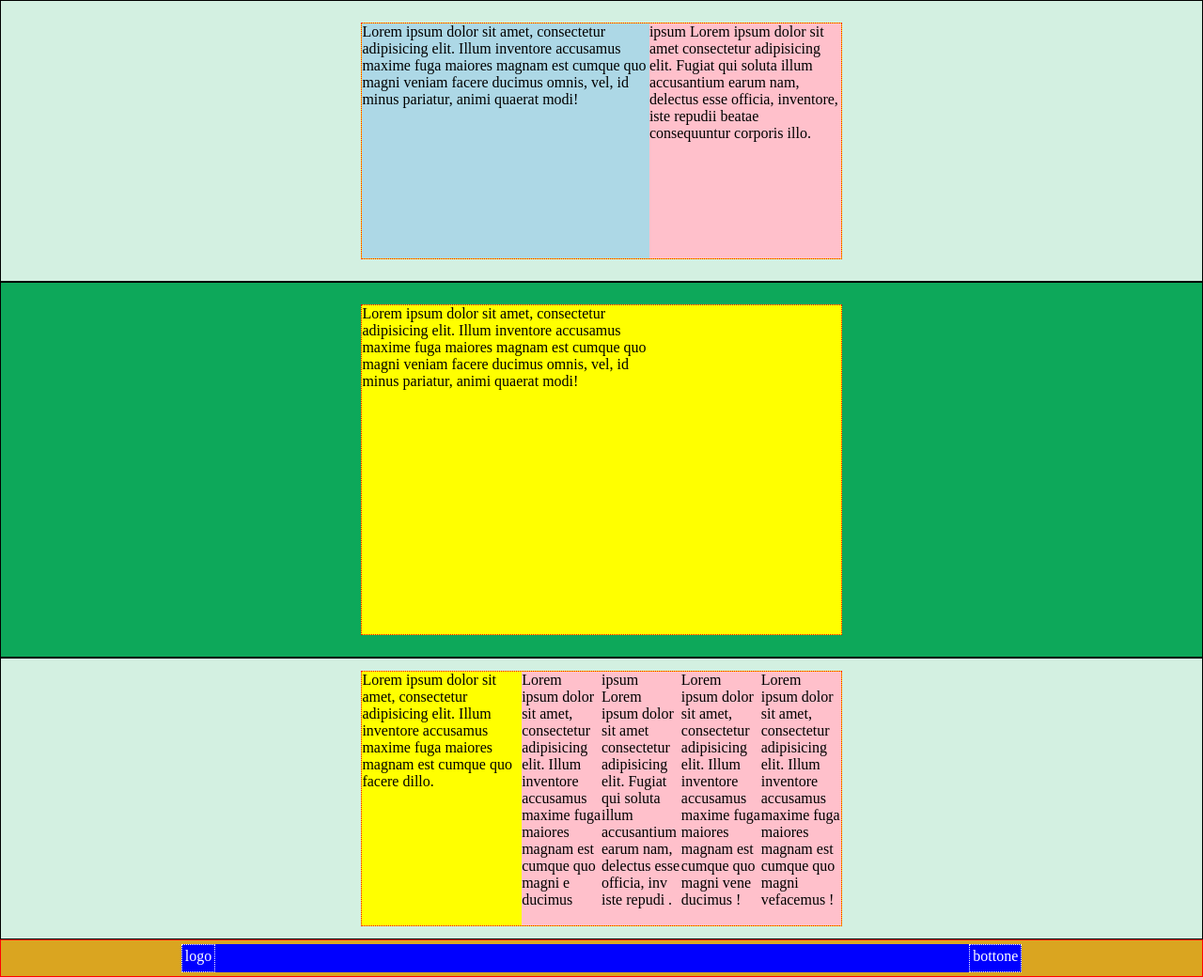
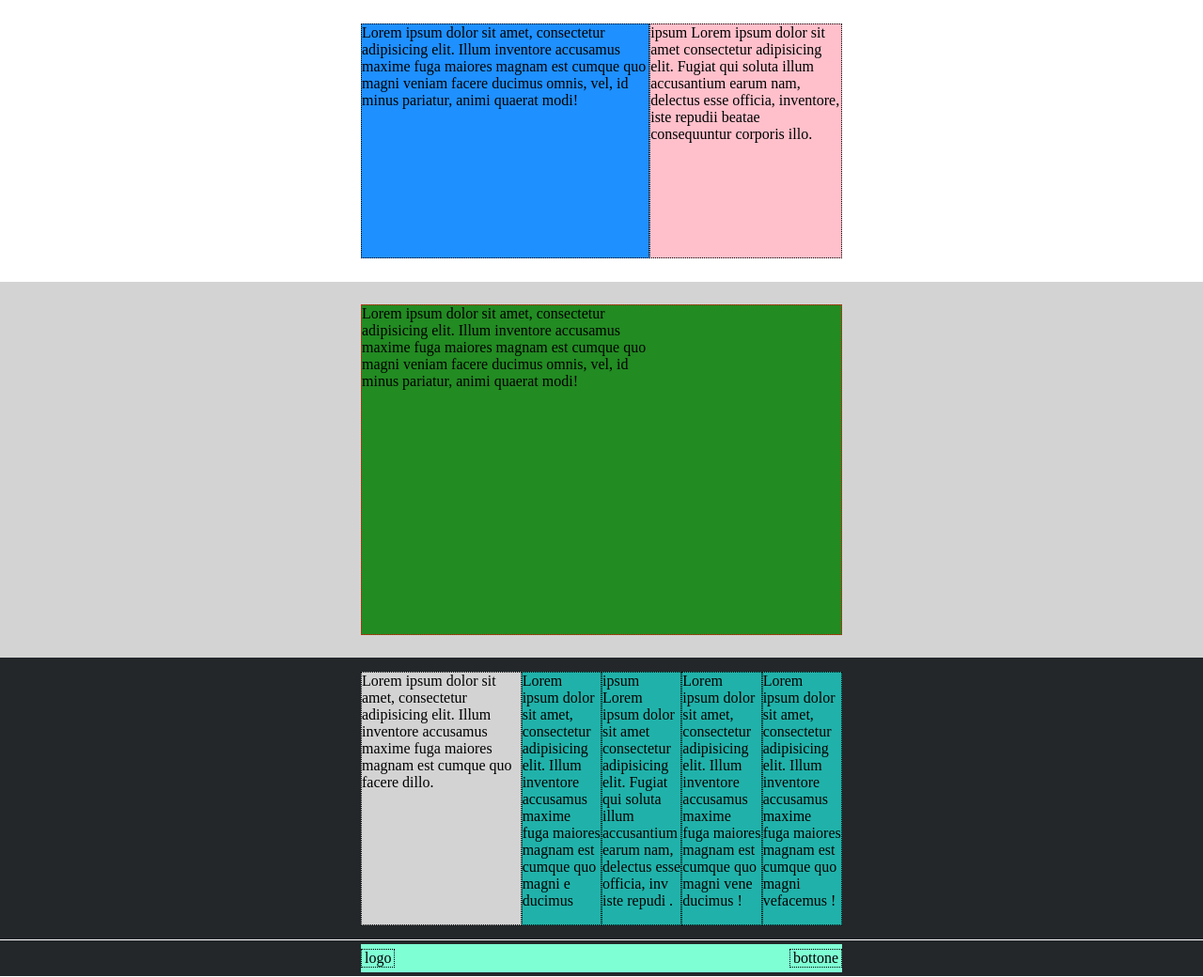
Before and after one commit to jacoposergio/htmlcss-struttura-discord, a plain HTML site: page index.html in a window 1280 px wide. Shown: the part 900-1940 px from the top of the page at 94% size. Drawn offline with Linux system fonts and the light colour scheme.

Commit message:
aggiustamento colori

```diff
--- a/css/style.css
+++ b/css/style.css
@@ -5,47 +5,44 @@
     box-sizing: border-box;
 }
 
+
 /* Header */
 header {
-    background-color: goldenrod;
+    background-color: #add8e6;
     display: flex;
     align-items: center;
-
     /* TEST */
     height: 50px;
 }
 
   .header-menu{
       color: white;
-      background-color: blue;
+      background-color: #daa520;
       width: 70%;
       margin: auto;
       display: flex;
       align-items: center;
 
-      /* TEST  */
-       height: 30px;
+
   }
 
-
-
             .logo{
-                border: 1px dotted white;
+                border: 1px dotted black;
                 width: 20%;
                 text-align: start;
-                padding: 0 5px;
+                padding: 0 10px;
 
 
             }
             .link{
-                border: 1px dotted white;
+                border: 1px dotted black;
                 width: 60%;
                 text-align: center;
                 padding: 0 5px;
 
             }
             .login{
-                border: 1px dotted white;
+                border: 1px dotted black;
                 width: 20%;
                 text-align: end;
                 padding: 0 5px;
@@ -53,37 +50,32 @@ header {
             }
 
             .jumbo-section{
-                background-color: rgb(13, 168, 90);
+                background-color: #00008b;
                 /* TEST */
                 height: 250px;
-
-                border: 1px solid black;
                 display: flex;
                 align-items: center;
             }
 
     section{
-        background-color: rgb(211, 240, 225);
+
         /* TEST */
         height: 300px;
-
-        border: 1px solid black;
         display: flex;
         align-items: center;
     }
 
 
          .section-container.jumbo{
-            background-color: yellow;
-            border: 1px dotted red;
+            background-color: #ee82ee;
+            border: 1px dotted black;
             width: 35%;
             margin: auto;
             display: flex;
             }
 
             .section-container{
-            background-color: yellow;
-            border: 1px dotted red;
+            background-color: #d3d3d3;
             width: 40%;
             margin: auto;
             display: flex;
@@ -99,36 +91,38 @@ header {
 
             .colonna.azzurra{
                 width: 60%;
-                background-color: lightblue;
+                background-color: #1e90ff;
                 /* TEST  */
                 height: 250px;
-
+                border: 1px dotted black;
             }
 
             .colonna.rosa{
                 width: 40%;
-                background-color: pink;
+                background-color: #ffc0cb;
                 /* TEST  */
                 height: 250px;
+                border: 1px dotted black;
             }
 
             .colonna.gialla{
                 width: calc(100% /3);
-                background-color: yellow;
+                background-color: #f08080w;
                 /* TEST  */
                 height: 270px;
+                border: 1px dotted black;
             }
 
             .colonna.verde{
                 width: calc(100% /6);
-                background-color: pink;
+                background-color: #20b2aa;
                 /* TEST  */
                 height: 270px;
+                border: 1px dotted black;
             }
 
             .section-container.due{
-                background-color:blueviolet;
-                border: 1px dotted red;
+                border: 1px dotted black;
                 width: 40%;
                 margin: auto;
                 display: flex;
@@ -137,21 +131,23 @@ header {
                     }
 
                     section.due{
-                        background-color:yellow;
+                        background-color: #d3d3d3;
+                    }
+
+                    section.tabella{
+                        background-color: #23272a;
                     }
 
         .rettangolo-grande{
-            background-color: rgb(13, 168, 90);
+            background-color: #d3d3d3;
             /* TEST */
             height: 400px;
-
-            border: 1px solid black;
             display: flex;
             align-items: center;
         }
 
         .section-container.rettangolo{
-            background-color: yellow;
+            background-color: #228b22;
             border: 1px dotted red;
             width: 40%;
             margin: auto;
@@ -169,8 +165,9 @@ header {
      /* FOOTER  */
 
      footer {
-        background-color: goldenrod;
-        border: 1px solid red;
+        background-color: #23272a;
+        border-top: 1px solid white;
+        border-bottom: 1px solid white;
         display: flex;
         align-content: flex-end;
         /* TEST */
@@ -179,8 +176,8 @@ header {
 
      .footer-menu{
         color: white;
-        background-color: blue;
-        width: 70%;
+        background-color: #7fffd4;
+        width: 40%;
         margin: auto;
         display: flex;
         justify-content: space-between;
@@ -189,13 +186,17 @@ header {
     }
 
     .logo-footer{
-        border: 1px dotted white;
-        text-align: start;
-        padding: 3px;
+        color: black;
+        border: 1px dotted black;
+        text-align: center;
+        margin: 5px 0;
+        padding: 0px 3px;
     }
 
     .bottone{
-        border: 1px dotted white;
+        color: black;
+        border: 1px dotted black;
         text-align: center;
-        padding: 3px;
+        margin: 5px 0;
+        padding: 0px 3px;
     }
--- a/index.html
+++ b/index.html
@@ -64,9 +64,9 @@
                   <div class="grande">Lorem ipsum dolor sit amet, consectetur adipisicing elit. Illum inventore accusamus maxime fuga maiores magnam est cumque quo magni veniam facere ducimus omnis, vel, id minus pariatur, animi quaerat modi!</div>
               </div>
           </div>
-        <!-- SECTION UNO -->
-        <section class="uno">
-            <div class="section-container uno">
+        <!-- SECTION TABELLA -->
+        <section class="tabella">
+            <div class="section-container tabella">
                 <div class="colonna gialla">Lorem ipsum dolor sit amet, consectetur adipisicing elit. Illum inventore accusamus maxime fuga maiores magnam est cumque quo facere dillo. </div>
                 <div class="colonna verde">Lorem ipsum dolor sit amet, consectetur adipisicing elit. Illum inventore accusamus maxime fuga maiores magnam est cumque quo magni e ducimus</div>
                 <div class="colonna verde">ipsum Lorem ipsum dolor sit amet consectetur adipisicing elit. Fugiat qui soluta illum accusantium earum nam, delectus esse officia, inv iste repudi . </div>
```
